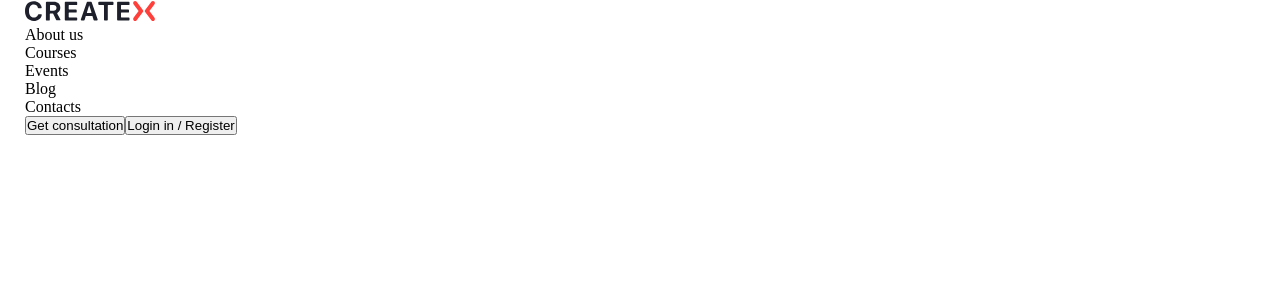
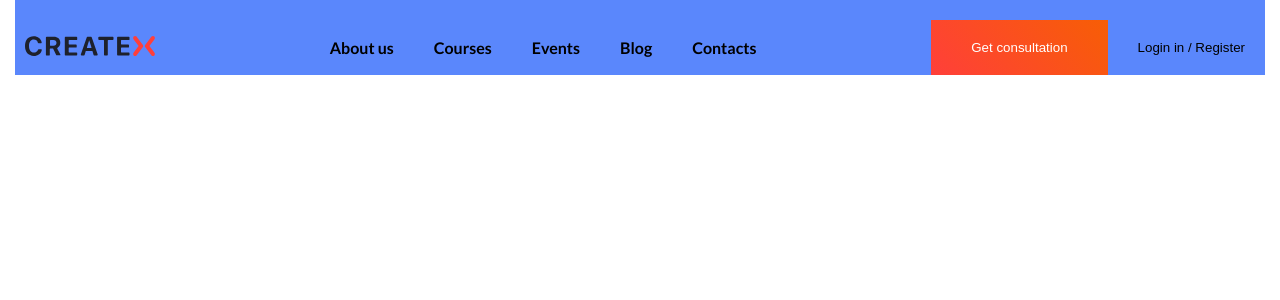
Before and after one commit to ArtemHvozdov/createx-courses-frontend, a React (Vite) app: page / in a window 1280 px wide. Shown: the top 300 px of the page. Built offline with nearby package versions, Linux system fonts and the light colour scheme.

Commit message:
add styles for header

```diff
--- a/index.html
+++ b/index.html
@@ -4,6 +4,9 @@
     <meta charset="UTF-8" />
     <link rel="icon" type="image/svg+xml" href="/vite.svg" />
     <meta name="viewport" content="width=device-width, initial-scale=1.0" />
+    <link rel="preconnect" href="https://fonts.googleapis.com">
+    <link rel="preconnect" href="https://fonts.gstatic.com" crossorigin>
+    <link href="https://fonts.googleapis.com/css2?family=Lato:ital,wght@0,100;0,300;0,400;0,700;0,900;1,100;1,300;1,400;1,700;1,900&display=swap" rel="stylesheet">
     <title>Createx</title>
   </head>
   <body>
--- a/src/App.tsx
+++ b/src/App.tsx
@@ -3,9 +3,9 @@ import MainScreen from './layouts/main-screen/main-screen'
 
 function App() {
     return (
-        <>
+        <div className='wrapper'>
             <MainScreen />
-        </>
+        </div>
   )
 }
 
--- a/src/components/header/header.tsx
+++ b/src/components/header/header.tsx
@@ -29,8 +29,8 @@ function Header() {
                         </ul>
                     </nav>
                     <div className="header__btn-section">
-                        <button>Get consultation</button>
-                        <button>Login in / Register</button>
+                        <button className='btn__consultation'>Get consultation</button>
+                        <button className='btn-reg-log'>Login in / Register</button>
                     </div>
                 </div>
             </div>
--- a/src/components/header/heder.css
+++ b/src/components/header/heder.css
@@ -0,0 +1,38 @@
+.header__inner {
+    padding-top: 20px;
+    display: flex;
+    justify-content: space-between;
+    align-items: center;
+    font-weight: bold;
+}
+
+.menu__list {
+    display: flex;
+    gap: 40px;
+}
+
+.menu__list-item a:hover {
+    color: var(--primary-color);
+}
+
+.header__btn-section {
+    display: flex;
+    gap: 20px;
+}
+
+.header__btn-section button{
+    border: none;
+    outline: none;
+    cursor: pointer;
+}
+
+.btn__consultation {
+    background: var(--btn-gradient);
+    color: var(--white-color);
+    padding: 20px 40px;
+}
+
+.btn-reg-log {
+    background: none;
+    padding: 20px 10px;
+}
--- a/src/index.css
+++ b/src/index.css
@@ -19,6 +19,9 @@
     padding: 0;
 }
 
+body {
+    font-family: 'lato';
+}
 ul {
     list-style-type: none;
 }
@@ -28,6 +31,8 @@ a {
 }
 
 .container {
-    max-width: 1230px;
+    max-width: 1250px;
     margin: 0 auto;
+    background: #5A87FC;
+    padding: 0 10px;
 }
```
